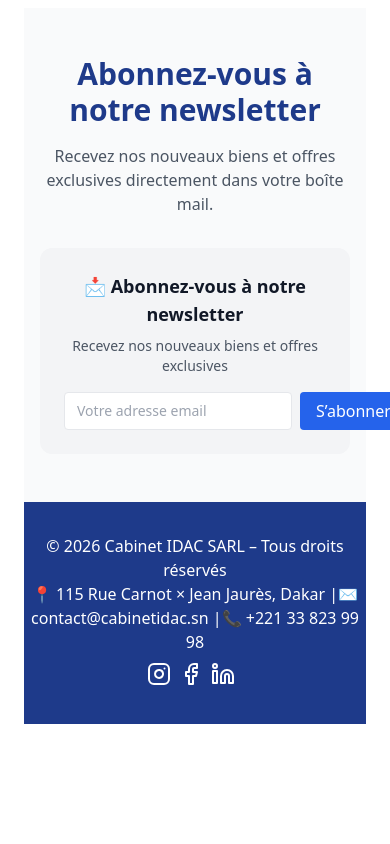
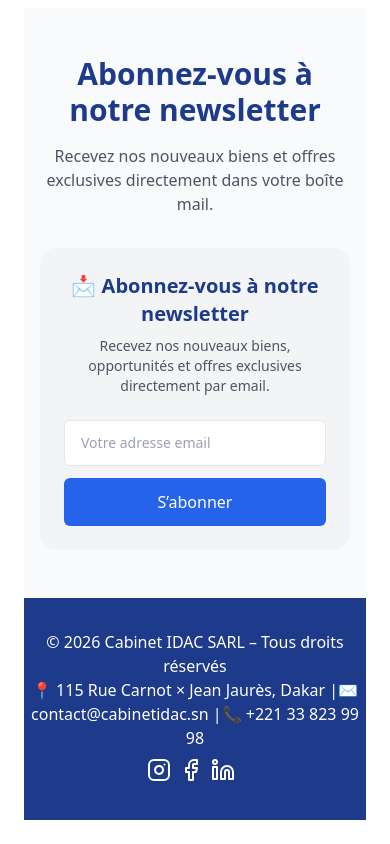
Before and after one commit to Snake582/Cabinet-IDAC-SARL, a Next.js app: page / in a window 390 px wide. Shown: the part 6971-7815 px from the top of the page. Before the commit the page ends 7719 px from the top, so only its background shows below. Built offline with nearby package versions, Linux system fonts and the light colour scheme.

Commit message:
ajout de la responsivitée newsletter

```diff
--- a/src/app/Components/Newsletter.tsx
+++ b/src/app/Components/Newsletter.tsx
@@ -35,12 +35,13 @@ export default function Newsletter() {
   }
 
   return (
-    <div className="bg-gray-100 p-6 rounded-xl max-w-md mx-auto text-center">
-      <h3 className="text-lg font-semibold mb-2">
+    <div className="bg-gray-100 p-6 sm:p-8 rounded-2xl max-w-xl mx-auto text-center">
+      <h3 className="text-xl font-semibold mb-2 text-blue-900">
         📩 Abonnez-vous à notre newsletter
       </h3>
-      <p className="text-sm text-gray-600 mb-4">
-        Recevez nos nouveaux biens et offres exclusives
+
+      <p className="text-sm sm:text-base text-gray-600 mb-6">
+        Recevez nos nouveaux biens, opportunités et offres exclusives directement par email.
       </p>
 
       {success ? (
@@ -48,20 +49,21 @@ export default function Newsletter() {
           ✅ Merci pour votre inscription !
         </p>
       ) : (
-        <div className="flex gap-2">
+        <div className="flex flex-col sm:flex-row gap-3">
           <input
             type="email"
             placeholder="Votre adresse email"
-            className="flex-1 border rounded px-3 py-2 text-sm"
+            className="w-full border rounded-md px-4 py-3 text-sm focus:ring-2 focus:ring-blue-300 outline-none"
             value={email}
             onChange={(e) => setEmail(e.target.value)}
           />
+
           <button
             onClick={subscribe}
             disabled={loading}
-            className="bg-blue-600 text-white px-4 rounded"
+            className="w-full sm:w-auto bg-blue-600 text-white px-6 py-3 rounded-md font-medium hover:bg-blue-700 transition disabled:opacity-50"
           >
-            {loading ? '...' : 'S’abonner'}
+            {loading ? 'Inscription...' : 'S’abonner'}
           </button>
         </div>
       )}
```
